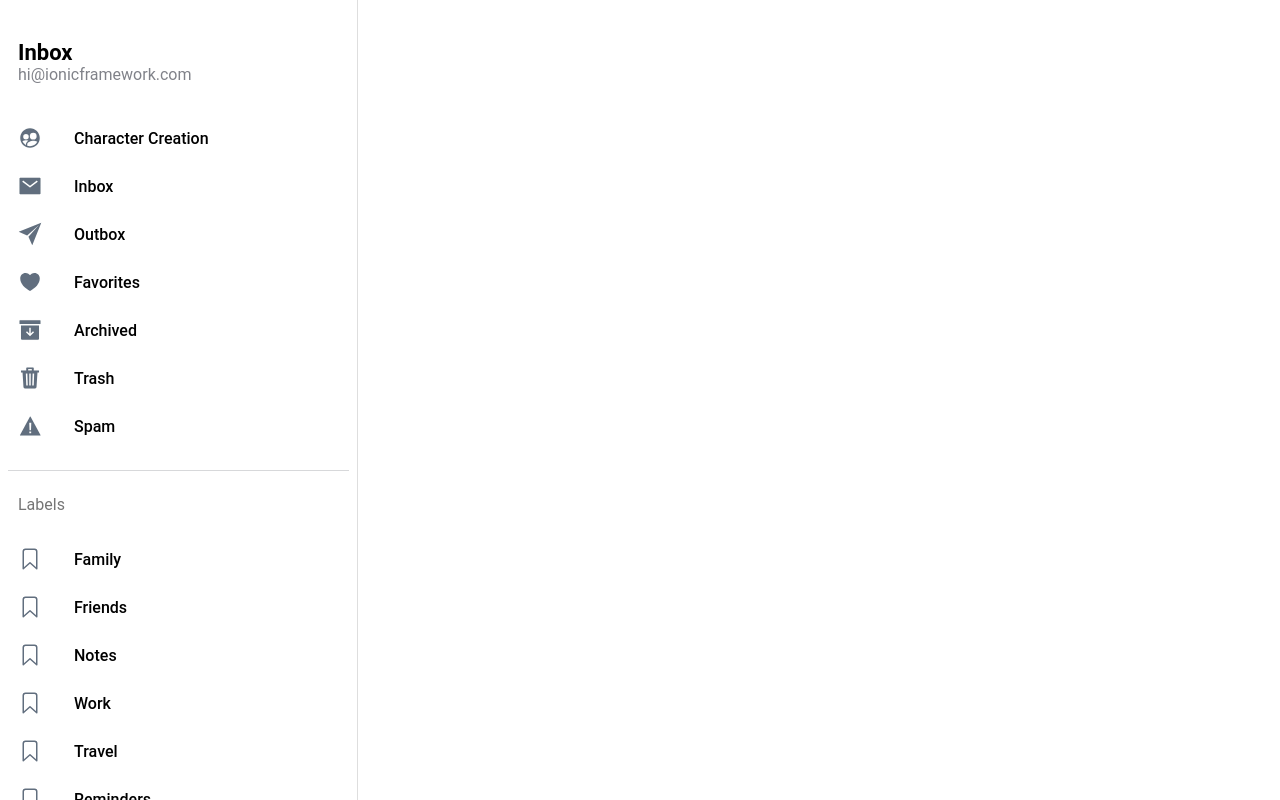
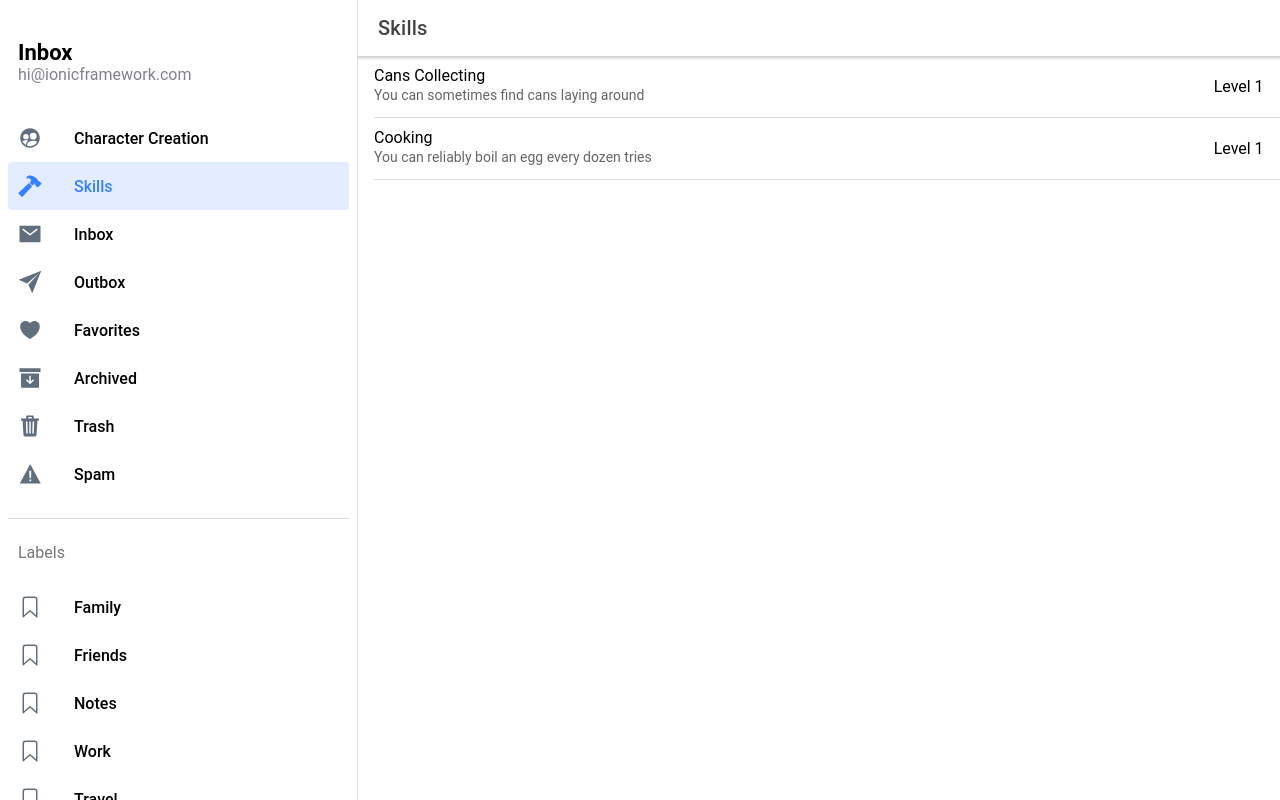
Before and after one commit to ngocnv371/lifesimulator, a React (Create React App) app: page /skills in a window 1280 px wide. Built offline with nearby package versions, Linux system fonts and the light colour scheme.

Commit message:
add skills apge

```diff
--- a/src/App.tsx
+++ b/src/App.tsx
@@ -24,6 +24,7 @@ import '@ionic/react/css/display.css';
 import './theme/variables.css';
 
 import CharacterCreationPage from './features/character-creation/CharacterCreationPage';
+import SkillsPage from './features/skills/SkillsPage';
 
 setupIonicReact();
 
@@ -43,6 +44,9 @@ const App: React.FC = () => {
             <Route path="/character-creation" exact={true}>
               <CharacterCreationPage />
             </Route>
+            <Route path="/skills" exact={true}>
+              <SkillsPage />
+            </Route>
           </IonRouterOutlet>
         </IonSplitPane>
       </IonReactRouter>
--- a/src/components/Menu.tsx
+++ b/src/components/Menu.tsx
@@ -11,7 +11,7 @@ import {
 } from '@ionic/react';
 
 import { useLocation } from 'react-router-dom';
-import { archiveOutline, archiveSharp, bookmarkOutline, heartOutline, heartSharp, mailOutline, mailSharp, paperPlaneOutline, paperPlaneSharp, peopleCircleOutline, peopleCircleSharp, trashOutline, trashSharp, warningOutline, warningSharp } from 'ionicons/icons';
+import { archiveOutline, archiveSharp, bookmarkOutline, hammerOutline, hammerSharp, heartOutline, heartSharp, mailOutline, mailSharp, paperPlaneOutline, paperPlaneSharp, peopleCircleOutline, peopleCircleSharp, trashOutline, trashSharp, warningOutline, warningSharp } from 'ionicons/icons';
 import './Menu.css';
 
 interface AppPage {
@@ -27,6 +27,12 @@ const appPages: AppPage[] = [
     url: '/character-creation',
     iosIcon: peopleCircleOutline,
     mdIcon: peopleCircleSharp
+  },
+  {
+    title: 'Skills',
+    url: '/skills',
+    iosIcon: hammerOutline,
+    mdIcon: hammerSharp
   },
   {
     title: 'Inbox',
--- a/src/features/character-creation/CharacterCreationPage.tsx
+++ b/src/features/character-creation/CharacterCreationPage.tsx
@@ -6,32 +6,41 @@ import {
   IonContent,
   IonHeader,
   IonIcon,
+  IonInput,
+  IonItem,
   IonLabel,
   IonPage,
   IonTitle,
   IonToolbar,
 } from "@ionic/react";
 import { checkmark } from "ionicons/icons";
+import { useState } from "react";
 
 const CharacterCreationPage: React.FC = () => {
+  const [name, setName] = useState("");
+
   return (
     <IonPage>
       <IonHeader>
         <IonToolbar>
           <IonTitle>Character Creation</IonTitle>
           <IonButtons slot="primary">
-            <IonButton>
+            <IonButton routerLink="/skills">
               <IonIcon icon={checkmark}></IonIcon>
             </IonButton>
           </IonButtons>
         </IonToolbar>
       </IonHeader>
       <IonContent fullscreen>
-        <IonCard>
-          <IonCardHeader>
-            <IonLabel>???</IonLabel>
-          </IonCardHeader>
-        </IonCard>
+        <IonItem>
+          <IonLabel position="stacked">What's your name?</IonLabel>
+          <IonInput
+            value={name}
+            type="text"
+            onIonChange={(e) => setName(e.detail.value!)}
+            placeholder="Your name"
+          />
+        </IonItem>
       </IonContent>
     </IonPage>
   );
--- /dev/null
+++ b/src/features/skills/SkillsPage.tsx
@@ -0,0 +1,46 @@
+import {
+  IonButton,
+  IonButtons,
+  IonCard,
+  IonCardHeader,
+  IonContent,
+  IonHeader,
+  IonIcon,
+  IonInput,
+  IonItem,
+  IonLabel,
+  IonPage,
+  IonTitle,
+  IonToolbar,
+} from "@ionic/react";
+import { school } from "ionicons/icons";
+
+const SkillsPage: React.FC = () => {
+  return (
+    <IonPage>
+      <IonHeader>
+        <IonToolbar>
+          <IonTitle>Skills</IonTitle>
+        </IonToolbar>
+      </IonHeader>
+      <IonContent fullscreen>
+        <IonItem>
+          <IonLabel>
+            <span>Cans Collecting</span>
+            <p>You can sometimes find cans laying around</p>
+          </IonLabel>
+          <IonLabel slot="end">Level 1</IonLabel>
+        </IonItem>
+        <IonItem>
+          <IonLabel>
+            <span>Cooking</span>
+            <p>You can reliably boil an egg every dozen tries</p>
+          </IonLabel>
+          <IonLabel slot="end">Level 1</IonLabel>
+        </IonItem>
+      </IonContent>
+    </IonPage>
+  );
+};
+
+export default SkillsPage;
```
